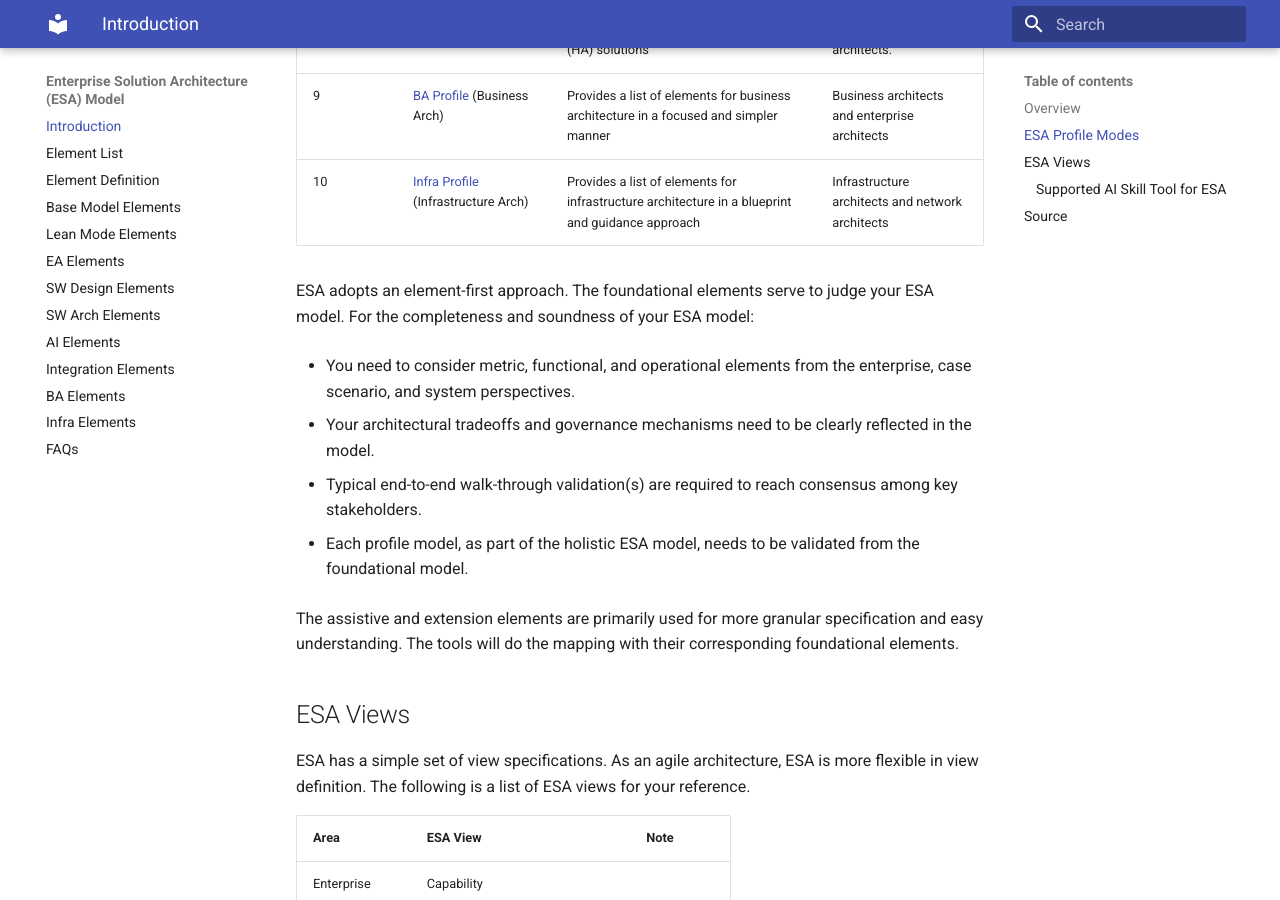
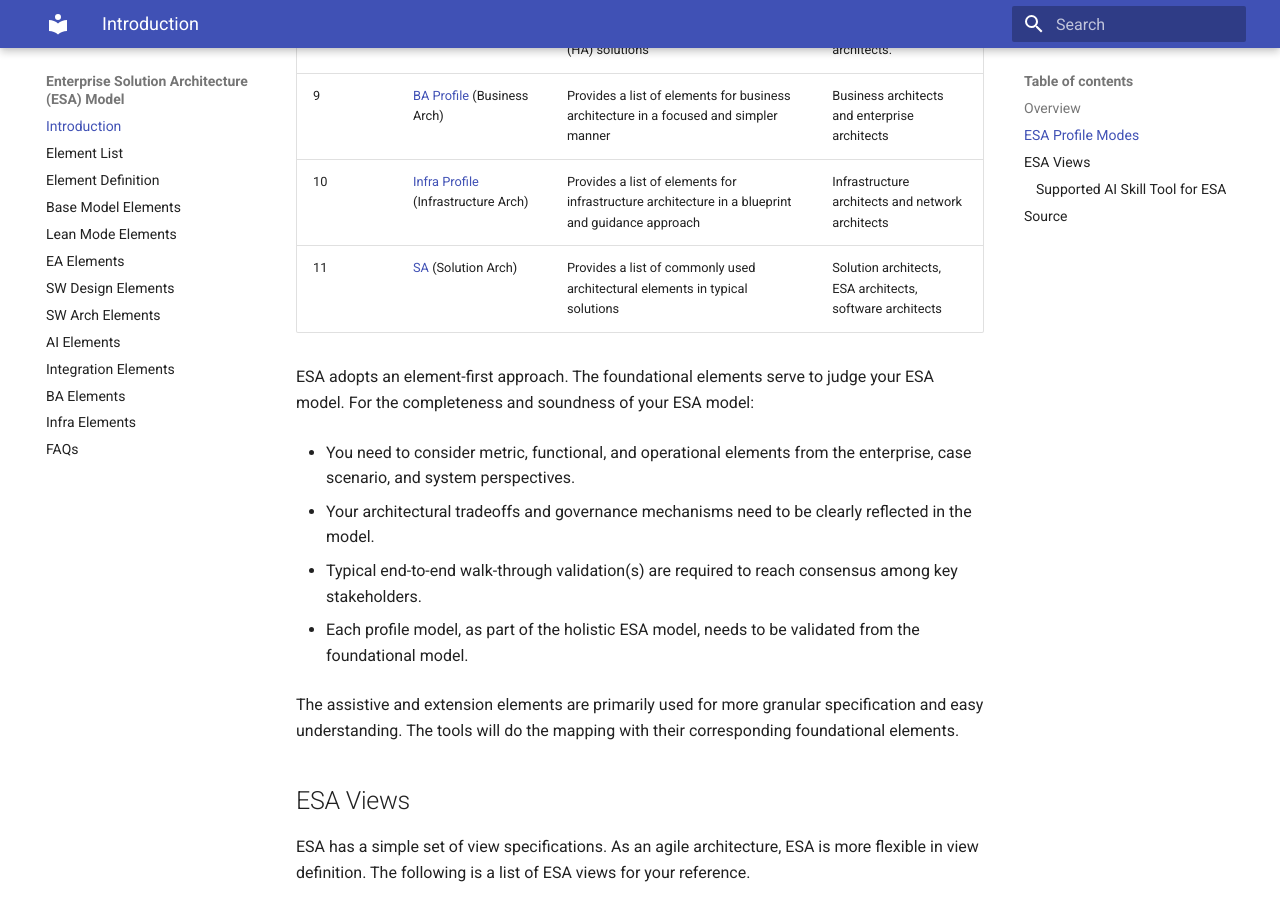
Before and after one commit to seniorgu/esa, an MkDocs documentation site: the page built from docs/index.md, in a window 1280 px wide and 900 px high, scrolled down 1530 px. Built offline with MkDocs 1.6.1 and Material for MkDocs 9.7.7, drawn with Linux system fonts in a browser that asks for light colours.

Commit message:
Update index.md

```diff
--- a/docs/index.md
+++ b/docs/index.md
@@ -28,6 +28,7 @@ ESA is suitable for most types of IT solution architecture. It can be used widel
 | 8   | [IS Profile](esa-is-elements.md) (Integration & Scalability)      | Provides a list of elements primarily used in integration or high-availability (HA) solutions                                        | Integration architects, ESA architects, and HA architects. |
 | 9   | [BA Profile](esa-business-arch-elements.md) (Business Arch)       | Provides a list of elements for business architecture in a focused and simpler manner                                                | Business architects and enterprise architects              |
 | 10  | [Infra Profile](esa-infra-arch-elements.md) (Infrastructure Arch) | Provides a list of elements for infrastructure architecture in a blueprint and guidance approach                                     | Infrastructure architects and network architects           |
+| 11  | [SA](esa-solution-arch-elements.md) (Solution Arch)               | Provides a list of commonly used  architectural elements in typical solutions                                                        | Solution architects, ESA architects, software architects   |
 
 ESA adopts an element-first approach. The foundational elements serve to judge your ESA model. For the completeness and soundness of your ESA model:
 
```
